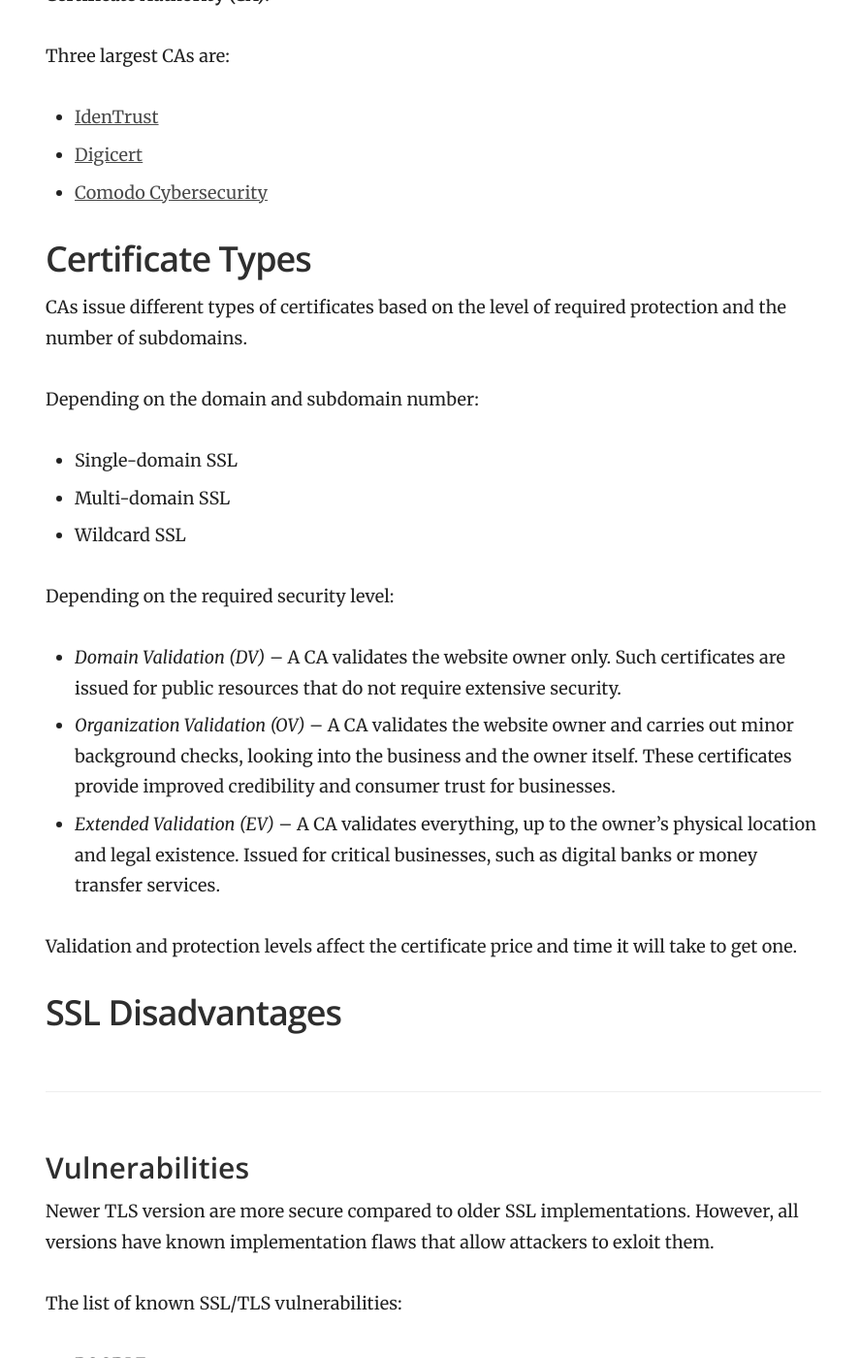
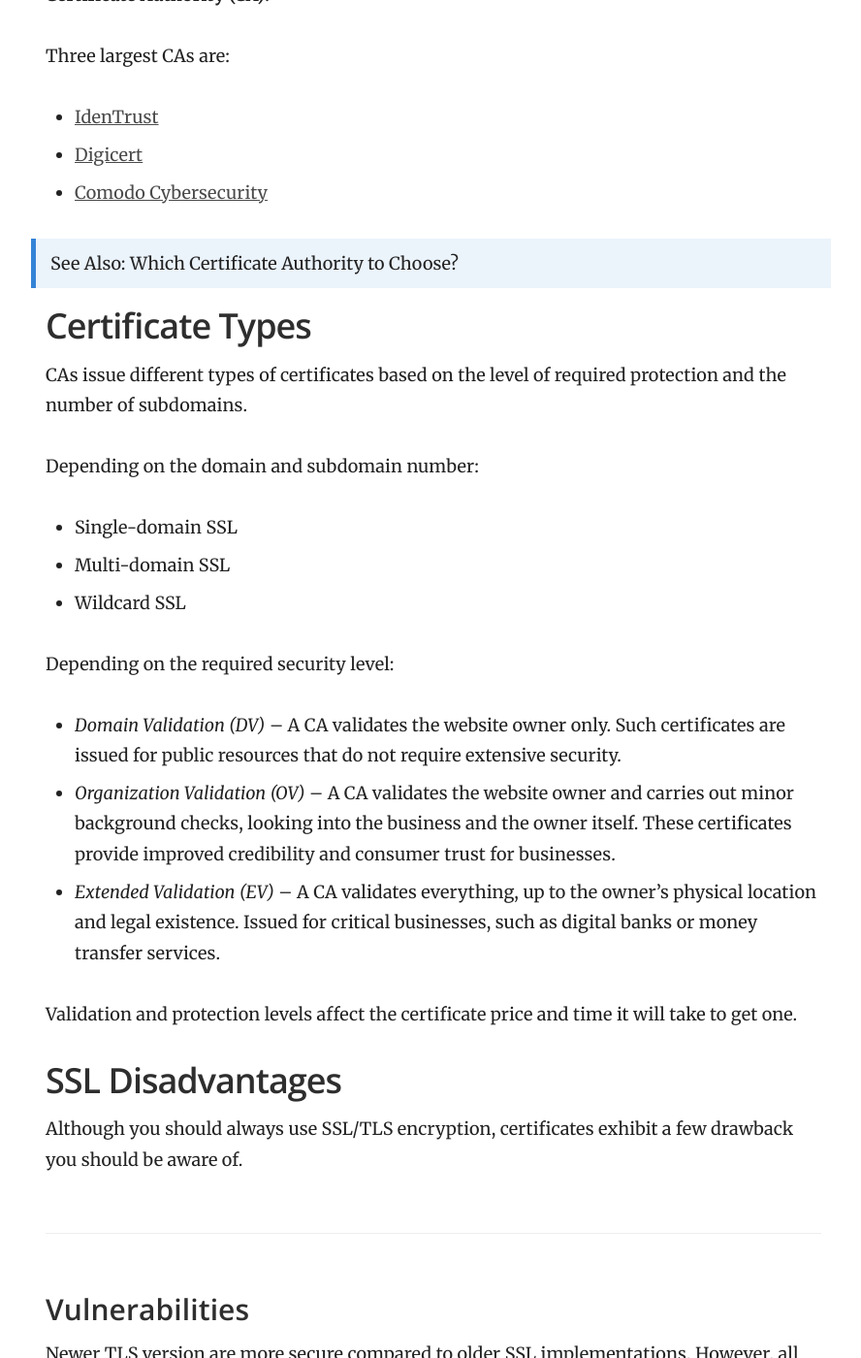
Before and after one commit to Valrravn/Cloudcannon-Sample-DocSite, a Jekyll site: the page built from _docs/Task 1/task-1-ssl.md, in a window 1280 px wide and 1400 px high, scrolled down 1763 px. Shown: the whole window at 97% size, without its empty margins (343-1231 px from the left). Built offline with Jekyll 4.4.1, drawn with Linux system fonts in a browser that asks for light colours.

Commit message:
add notes

```diff
--- a/_docs/Task 1/task-1-ssl.md
+++ b/_docs/Task 1/task-1-ssl.md
@@ -45,6 +45,8 @@ Three largest CAs are:
 * [Digicert](https://www.digicert.com/)
 * [Comodo Cybersecurity](https://www.comodo.com/)
 
+> See Also: Which Certificate Authority to Choose?
+
 ## Certificate Types
 
 CAs issue different types of certificates based on the level of required protection and the number of subdomains.
@@ -66,6 +68,8 @@ Validation and protection levels affect the certificate price and time it will t
 
 ## SSL Disadvantages
 
+Although you should always use SSL/TLS encryption, certificates exhibit a few drawback you should be aware of.
+
 ### Vulnerabilities
 
 Newer TLS version are more secure compared to older SSL implementations. However, all versions have known implementation flaws that allow attackers to exloit them.
@@ -81,7 +85,7 @@ The list of known SSL/TLS vulnerabilities:
 Since secure connections start with the handshake stage, during which a client and server exchange data and use complex algorythms to create keys, connections open with a certain delay.
 This delay is negligible if connection speeds are high, visitor traffic is low, and both parties use moderately modern hardware. Otherwise, the certificate validation can significantly impact the connection speed.
 
-See also: Three Tips to Avoid Bandwidth Issues
+> See also: Three Tips to Avoid Bandwidth Issues
 
 ### Setup Issues
 
@@ -89,7 +93,7 @@ Certificates do not guarantee secure connections all by themselves. The outcome
 SSL/TLS has an option to select a simplified, less efficient encryption method when a server is configured incorrectly, or uses outdated software.
 Such connections are still marked as "secure", but have lower chances to withstand attacks form knowledgeable hackers.
 
-See also: How to Correctly Configure SSL/TLS Certificates
+> See also: How to Correctly Configure SSL/TLS Certificates
 
 ### Plugin Compatibility
 
```
